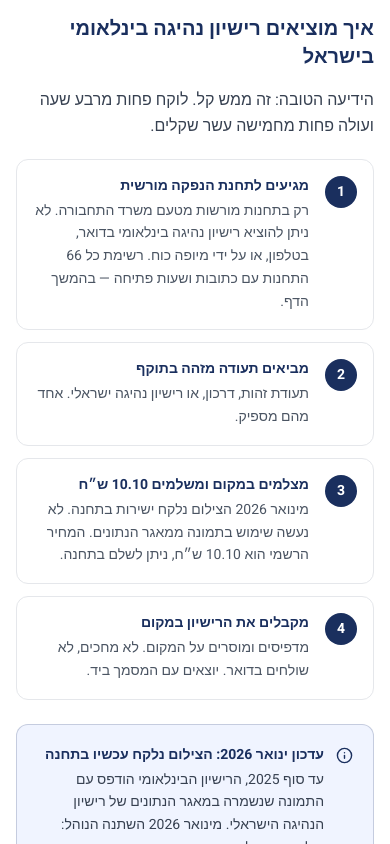
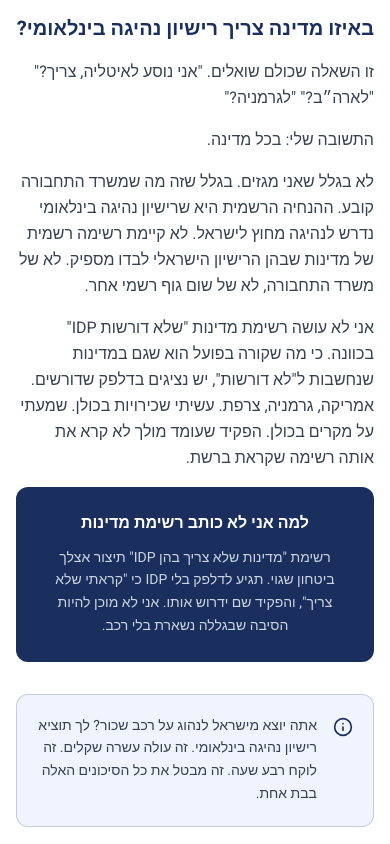
Before and after one commit to Shmulix/derekh-agav, a Next.js app: page /posts/international-driving-permit in a window 390 px wide. Shown: the part 3580-4424 px from the top of the page. Built offline with nearby package versions, Linux system fonts and the light colour scheme.

Commit message:
IDP post: add which-countries section - no country list, IDP mandatory everywhere

```diff
--- a/app/posts/international-driving-permit/page.tsx
+++ b/app/posts/international-driving-permit/page.tsx
@@ -13,6 +13,7 @@ const mobileTocItems = [
   { id: "not-enough", label: "למה הרישיון הישראלי לא מספיק לבד?" },
   { id: "why-not-asked", label: "למה חברות השכרה לא תמיד מבקשות את רישיון הנהיגה הבינלאומי?" },
   { id: "when-required", label: "כשהוא כן נדרש" },
+  { id: "which-countries", label: "באיזו מדינה צריך רישיון בינלאומי?" },
   { id: "how-to-get", label: "איך מוציאים רישיון נהיגה בינלאומי" },
   { id: "stations", label: "כל תחנות ההנפקה בישראל" },
   { id: "looks-like", label: "איך הוא נראה" },
@@ -128,6 +129,7 @@ export default function InternationalDrivingLicensePost() {
                       { href: "#not-enough", label: "למה הרישיון הישראלי לא מספיק?" },
                       { href: "#why-not-asked", label: "למה חברות השכרה לא תמיד מבקשות את רישיון הנהיגה הבינלאומי?" },
                       { href: "#when-required", label: "כשהוא כן נדרש" },
+                      { href: "#which-countries", label: "באיזו מדינה צריך?" },
                       { href: "#how-to-get", label: "איך מוציאים רישיון נהיגה בינלאומי" },
                       { href: "#stations", label: "כל תחנות ההנפקה בישראל" },
                       { href: "#looks-like", label: "איך הוא נראה" },
@@ -304,6 +306,37 @@ export default function InternationalDrivingLicensePost() {
                 <Info size={20} className="text-navy flex-shrink-0 mt-0.5" />
                 <p className="text-sm text-gray-700 leading-relaxed">
                   אגדה עירונית או לא, רישיון הנהיגה הבינלאומי עולה עשרה שקלים ולוקח רבע שעה להוציא. אם אי פעם ייטענו נגדך שנהגת ללא המסמכים החוקיים, לא תרצה שהתשובה תהיה שחסכת עשרה שקלים.
+                </p>
+              </div>
+
+              {/* Section 4b */}
+              <h2 id="which-countries" className="text-xl md:text-2xl font-bold text-navy mb-4 scroll-mt-24">
+                באיזו מדינה צריך רישיון נהיגה בינלאומי?
+              </h2>
+              <p className="text-base text-gray-700 leading-relaxed mb-4">
+                זו השאלה שכולם שואלים. "אני נוסע לאיטליה, צריך?" "לארה״ב?" "לגרמניה?"
+              </p>
+              <p className="text-base text-gray-700 leading-relaxed mb-4">
+                התשובה שלי: בכל מדינה.
+              </p>
+              <p className="text-base text-gray-700 leading-relaxed mb-4">
+                לא בגלל שאני מגזים. בגלל שזה מה שמשרד התחבורה קובע. ההנחיה הרשמית היא שרישיון נהיגה בינלאומי נדרש לנהיגה מחוץ לישראל. לא קיימת רשימה רשמית של מדינות שבהן הרישיון הישראלי לבדו מספיק. לא של משרד התחבורה, לא של שום גוף רשמי אחר.
+              </p>
+              <p className="text-base text-gray-700 leading-relaxed mb-4">
+                אני לא עושה רשימת מדינות "שלא דורשות IDP" בכוונה. כי מה שקורה בפועל הוא שגם במדינות שנחשבות ל"לא דורשות", יש נציגים בדלפק שדורשים. אמריקה, גרמניה, צרפת. עשיתי שכירויות בכולן. שמעתי על מקרים בכולן. הפקיד שעומד מולך לא קרא את אותה רשימה שקראת ברשת.
+              </p>
+
+              <div className="bg-navy rounded-xl p-6 mb-8">
+                <p className="text-white font-bold text-base mb-3 text-center">למה אני לא כותב רשימת מדינות</p>
+                <p className="text-slate-300 text-sm leading-relaxed text-center">
+                  רשימת "מדינות שלא צריך בהן IDP" תיצור אצלך ביטחון שגוי. תגיע לדלפק בלי IDP כי "קראתי שלא צריך", והפקיד שם ידרוש אותו. אני לא מוכן להיות הסיבה שבגללה נשארת בלי רכב.
+                </p>
+              </div>
+
+              <div className="flex items-start gap-4 border border-navy/20 bg-[#f0f4ff] rounded-xl p-5 mb-8">
+                <Info size={20} className="text-navy flex-shrink-0 mt-0.5" />
+                <p className="text-sm text-gray-700 leading-relaxed">
+                  אתה יוצא מישראל לנהוג על רכב שכור? לך תוציא רישיון נהיגה בינלאומי. זה עולה עשרה שקלים. זה לוקח רבע שעה. זה מבטל את כל הסיכונים האלה בבת אחת.
                 </p>
               </div>
 
```
